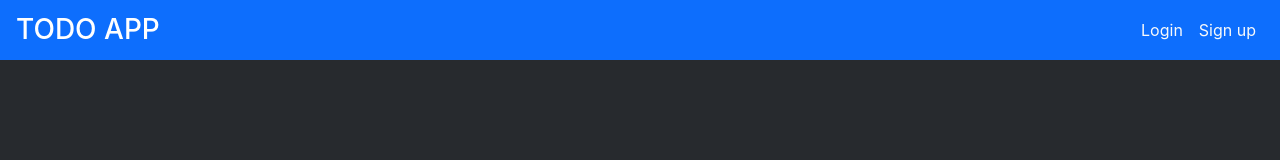
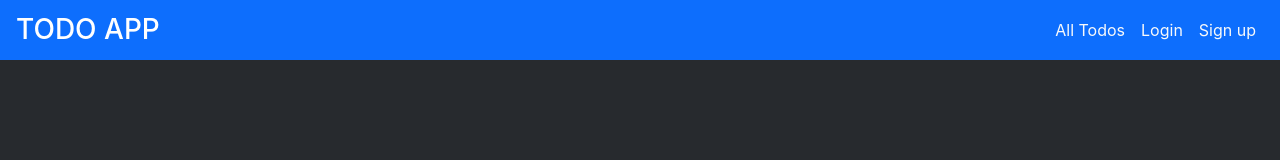
Before and after one commit to AbdullahiAden/mern-todo-app, a React (Create React App) app in the folder client/: page / in a window 1280 px wide. Shown: the top 160 px of the page. Built offline with nearby package versions, Linux system fonts and the light colour scheme.

Commit message:
all todos

```diff
--- a/client/src/components/Navbar.js
+++ b/client/src/components/Navbar.js
@@ -14,7 +14,6 @@ export default function Navbar() {
     return JSON.parse(window.atob(base64));
   }
   function logoutUser() {
-    console.log("clicked logout ");
     localStorage.removeItem("jwt");
     history.push("/login");
   }
@@ -51,12 +50,6 @@ export default function Navbar() {
                 </a>
               </li>
 
-              <li className="nav-item">
-                <li className="nav-link text-light" href="#">
-                  {/* {user.fullName} */}
-                </li>
-              </li>
-
               <li>
                 <a
                   href="/login"
@@ -70,14 +63,15 @@ export default function Navbar() {
           )}
           {!token && (
             <ul className="navbar-nav">
+              <a className="nav-link text-light" href="/todoApp">
+                All Todos
+              </a>
               <a className="nav-link text-light" href="/login">
                 Login
               </a>
-              <span>
-                <a className="nav-link text-light" href="/signup">
-                  Sign up
-                </a>{" "}
-              </span>
+              <a className="nav-link text-light" href="/signup">
+                Sign up
+              </a>
             </ul>
           )}
         </div>
```
